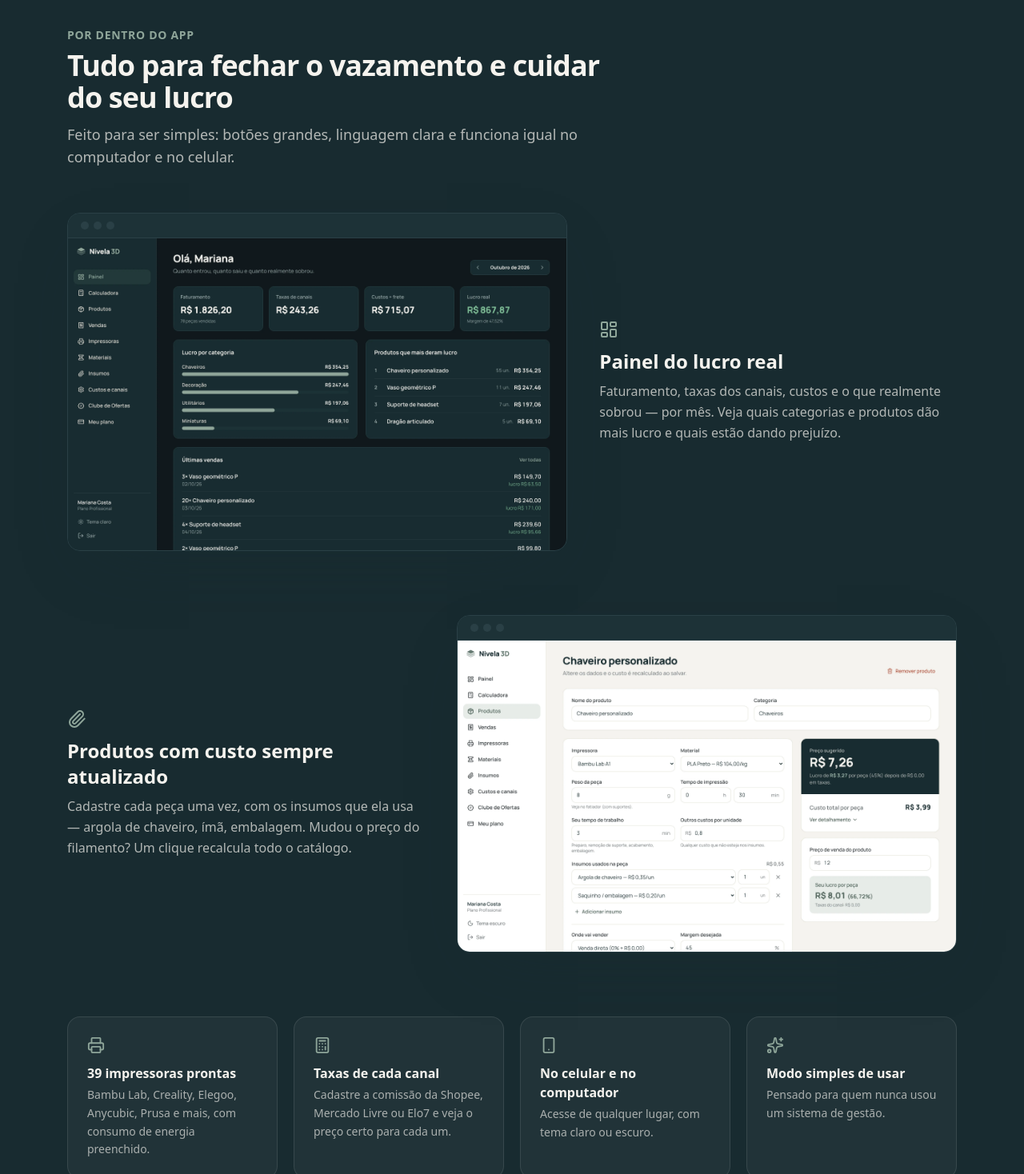
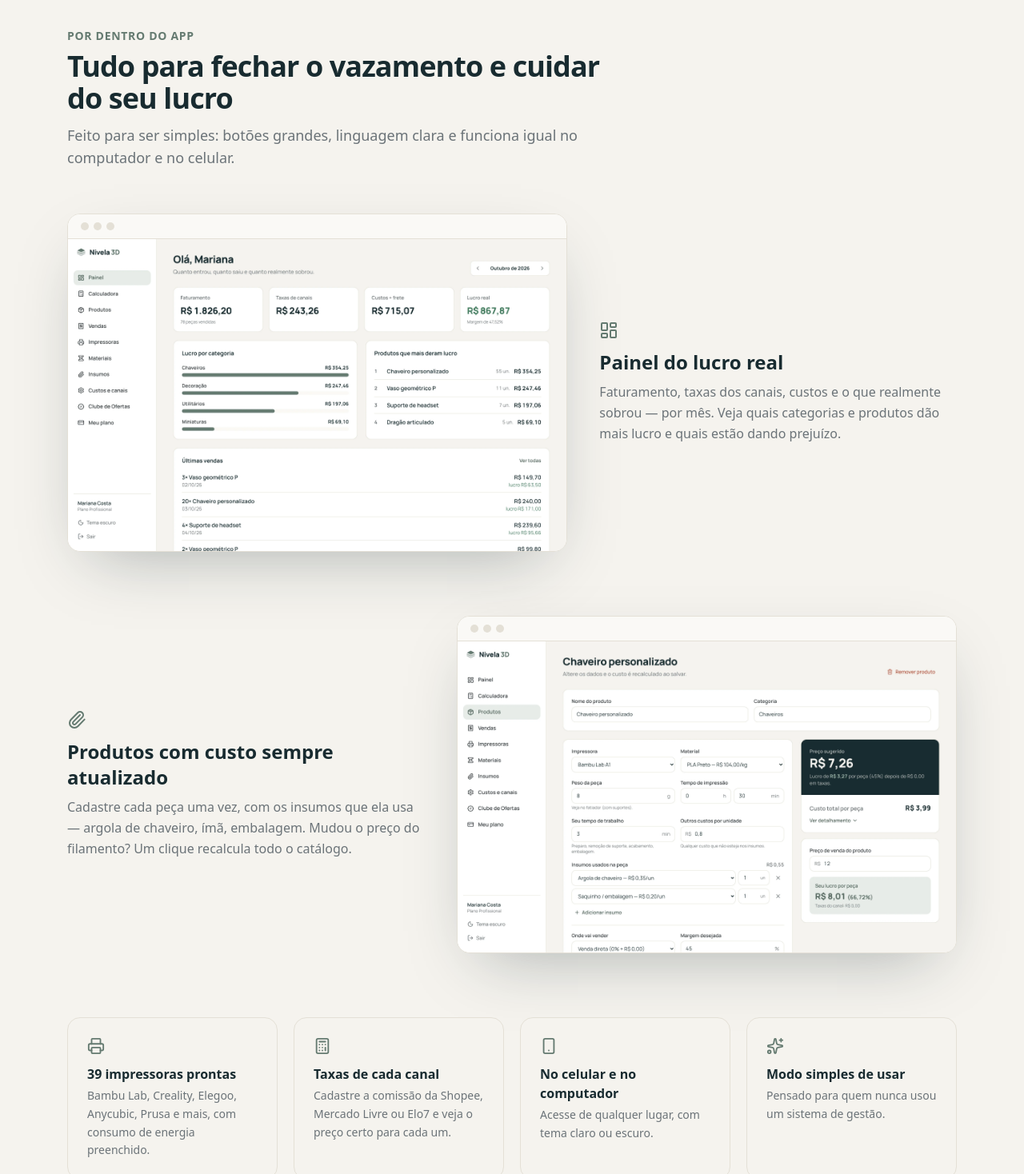
Before and after one commit to JulianoCenteno/nivela3d, a Next.js app: page / in a window 1280 px wide. Shown: the part 4252-5720 px from the top of the page at 80% size. Built offline with nearby package versions, Linux system fonts and the light colour scheme.

Commit message:
Site só no tema claro, combo leve todos (webhook + Meus conteúdos)
Co-Authored-By: Claude Opus 5.5 <noreply@anthropic.com>
Claude-Session: https://claude.ai/code/session_01LVe9KntqQCW2kSiuP9e3T9

```diff
--- a/src/app/(app)/conteudos/page.tsx
+++ b/src/app/(app)/conteudos/page.tsx
@@ -2,7 +2,7 @@ import { BadgePercent, Download, ExternalLink, FileText, Gift, LayoutTemplate, L
 import Link from "next/link";
 import { Flash, PageHeader } from "@/components/ui";
 import { getContext } from "@/lib/data";
-import { checkoutFor, EXTRAS } from "@/lib/extras";
+import { checkoutFor, COMBO, comboCheckout, EXTRAS } from "@/lib/extras";
 
 export const metadata = { title: "Meus conteúdos" };
 
@@ -19,6 +19,8 @@ export default async function ContentsPage({ searchParams }: { searchParams: Pro
   const { data } = await supabase.from("purchases").select("product").eq("status", "active");
   const owned = new Set((data ?? []).map((p) => p.product as string));
   const activePlan = plan !== "nenhum";
+  const missing = EXTRAS.filter((e) => !owned.has(e.code)).length;
+  const combo = comboCheckout();
 
   return (
     <>
@@ -29,6 +31,20 @@ export default async function ContentsPage({ searchParams }: { searchParams: Pro
         <h2 className="mb-4 flex items-center gap-2 text-lg font-bold">
           <ShoppingBag size={20} className="text-sage" /> Materiais extras
         </h2>
+        {missing >= 2 && combo && (
+          <div className="mb-5 flex flex-col gap-4 rounded-2xl bg-[#182B30] p-6 text-[#F5F3EE] sm:flex-row sm:items-center sm:justify-between">
+            <div>
+              <p className="text-sm font-bold uppercase tracking-wider text-[#C5B79E]">Combo leve todos</p>
+              <p className="mt-1 text-lg font-extrabold">Os 4 materiais extras por um super desconto</p>
+              <p className="tnum mt-1 text-[15px] text-[#F5F3EE]/70">
+                De <s>{COMBO.fullPrice}</s> por <b className="text-[#F5F3EE]">{COMBO.price}</b>
+              </p>
+            </div>
+            <a href={combo} target="_blank" rel="noopener" className="inline-flex items-center justify-center gap-2 rounded-xl bg-[#8FA69A] px-5 py-3 font-bold text-[#10191C] hover:bg-[#A3B8AD]">
+              Quero todos <Gift size={18} />
+            </a>
+          </div>
+        )}
         <div className="grid gap-5 md:grid-cols-2">
           {EXTRAS.map((e) => {
             const has = owned.has(e.code);
--- a/src/app/page.tsx
+++ b/src/app/page.tsx
@@ -19,7 +19,6 @@ import Image from "next/image";
 import Link from "next/link";
 import { Logo, LogoMark } from "@/components/Logo";
 import { PhoneCarousel } from "@/components/PhoneCarousel";
-import { ThemeToggle } from "@/components/ThemeToggle";
 import { CHECKOUT_LINKS } from "@/lib/plans";
 
 export const metadata: Metadata = {
@@ -319,20 +318,20 @@ export default function Landing() {
         </section>
 
         {/* ---------- Recursos ---------- */}
-        <section id="recursos" className="scroll-mt-20 bg-[#182B30] text-[#F5F3EE]">
+        <section id="recursos" className="scroll-mt-20 border-t border-line">
           <div className="mx-auto max-w-6xl px-5 py-20 lg:py-28">
             <div className="max-w-2xl">
-              <p className="text-sm font-bold uppercase tracking-wider text-[#8FA69A]">Por dentro do app</p>
+              <p className="text-sm font-bold uppercase tracking-wider text-sage">Por dentro do app</p>
               <h2 className="mt-2 text-3xl font-extrabold tracking-tight sm:text-4xl">Tudo para fechar o vazamento e cuidar do seu lucro</h2>
-              <p className="mt-3 text-lg text-[#F5F3EE]/70">Feito para ser simples: botões grandes, linguagem clara e funciona igual no computador e no celular.</p>
+              <p className="mt-3 text-lg text-muted">Feito para ser simples: botões grandes, linguagem clara e funciona igual no computador e no celular.</p>
             </div>
 
             <div className="mt-14 grid items-center gap-10 lg:grid-cols-[1.4fr_1fr]">
-              <div className="dark"><Shot src="/landing/painel-dark.webp" alt="Painel do Nivela 3D com faturamento, taxas, custos e lucro real do mês" /></div>
+              <div><Shot src="/landing/painel.webp" alt="Painel do Nivela 3D com faturamento, taxas, custos e lucro real do mês" /></div>
               <div>
-                <LayoutDashboard className="text-[#8FA69A]" />
+                <LayoutDashboard className="text-sage" />
                 <h3 className="mt-3 text-2xl font-bold">Painel do lucro real</h3>
-                <p className="mt-2 leading-relaxed text-[#F5F3EE]/70">
+                <p className="mt-2 leading-relaxed text-muted">
                   Faturamento, taxas dos canais, custos e o que realmente sobrou — por mês. Veja quais categorias e produtos dão
                   mais lucro e quais estão dando prejuízo.
                 </p>
@@ -341,14 +340,14 @@ export default function Landing() {
 
             <div className="mt-20 grid items-center gap-10 lg:grid-cols-[1fr_1.4fr]">
               <div className="lg:order-1">
-                <Paperclip className="text-[#8FA69A]" />
+                <Paperclip className="text-sage" />
                 <h3 className="mt-3 text-2xl font-bold">Produtos com custo sempre atualizado</h3>
-                <p className="mt-2 leading-relaxed text-[#F5F3EE]/70">
+                <p className="mt-2 leading-relaxed text-muted">
                   Cadastre cada peça uma vez, com os insumos que ela usa — argola de chaveiro, ímã, embalagem. Mudou o preço do
                   filamento? Um clique recalcula todo o catálogo.
                 </p>
               </div>
-              <div className="dark lg:order-2"><Shot src="/landing/produto-insumos.webp" alt="Cadastro de produto com insumos como argola e embalagem" /></div>
+              <div className="lg:order-2"><Shot src="/landing/produto-insumos.webp" alt="Cadastro de produto com insumos como argola e embalagem" /></div>
             </div>
 
             <div className="mt-20 grid gap-5 sm:grid-cols-2 lg:grid-cols-4">
@@ -360,10 +359,10 @@ export default function Landing() {
               ].map(([Icon, t, d]) => {
                 const I = Icon as typeof Printer;
                 return (
-                  <div key={t as string} className="rounded-2xl border border-white/10 bg-white/[0.04] p-6">
-                    <I className="text-[#8FA69A]" size={22} />
+                  <div key={t as string} className="rounded-2xl border border-line bg-bg p-6">
+                    <I className="text-sage" size={22} />
                     <p className="mt-3 font-bold">{t as string}</p>
-                    <p className="mt-1 text-sm leading-relaxed text-[#F5F3EE]/65">{d as string}</p>
+                    <p className="mt-1 text-sm leading-relaxed text-muted">{d as string}</p>
                   </div>
                 );
               })}
@@ -506,7 +505,6 @@ export default function Landing() {
         <div className="mx-auto flex max-w-6xl flex-col items-center justify-between gap-4 px-5 py-8 text-sm text-muted sm:flex-row">
           <Logo size={24} />
           <p>© {new Date().getFullYear()} Nivela 3D · Gestão inteligente para impressão 3D</p>
-          <ThemeToggle />
         </div>
       </footer>
     </div>
--- a/src/components/ThemeToggle.tsx
+++ b/src/components/ThemeToggle.tsx
@@ -33,4 +33,4 @@ export function ThemeToggle({ className = "" }: { className?: string }) {
 }
 
 /** Script inline: aplica o tema antes da pintura para evitar "piscar". */
-export const themeScript = `(function(){try{var t=localStorage.getItem('nivela-theme');if(t==='dark'||(!t&&window.matchMedia('(prefers-color-scheme: dark)').matches))document.documentElement.classList.add('dark')}catch(e){}})()`;
+export const themeScript = `(function(){try{if(location.pathname==='/'){document.documentElement.classList.remove('dark');return}var t=localStorage.getItem('nivela-theme');if(t==='dark'||(!t&&window.matchMedia('(prefers-color-scheme: dark)').matches))document.documentElement.classList.add('dark')}catch(e){}})()`;
--- a/src/lib/extras.ts
+++ b/src/lib/extras.ts
@@ -81,3 +81,7 @@ export function checkoutFor(code: ExtraCode): string | undefined {
   };
   return map[code] || undefined;
 }
+
+/** Combo "leve todos" (checkout próprio com super desconto). */
+export const COMBO = { price: "R$ 29,90", fullPrice: "R$ 55,60" };
+export const comboCheckout = () => process.env.NEXT_PUBLIC_CHECKOUT_BUMP_COMBO;
--- a/src/lib/webhook.ts
+++ b/src/lib/webhook.ts
@@ -105,8 +105,23 @@ export function addCycle(from: Date, cycle: Cycle): Date {
 const EXTRA_CODES = ["bump_mockups", "bump_etiquetas", "bump_mensagens", "bump_guia"];
 
 /** Identifica um order bump pelo mapa (ID/nome → código) ou por palavras do nome. */
+/** Combo "leve todos": libera todos os materiais extras de uma vez. */
+export function isCombo(raw: string | null): boolean {
+  if (!raw) return false;
+  const s = raw.toLowerCase();
+  return s.includes("combo") || s.includes("leve todos") || s.includes("todos os materiais") || s.includes("kit completo");
+}
+
+/** Extras liberados por um item do pedido (o combo libera todos). */
+export function parseExtras(raw: string | null, map: Record<string, string> = {}): string[] {
+  if (isCombo(raw)) return [...EXTRA_CODES];
+  const one = parseExtra(raw, map);
+  return one ? [one] : [];
+}
+
 export function parseExtra(raw: string | null, map: Record<string, string> = {}): string | null {
   if (!raw) return null;
+  if (isCombo(raw)) return null;
   if (map[raw] && EXTRA_CODES.includes(map[raw])) return map[raw];
   const s = raw.toLowerCase();
   if (s.includes("mockup")) return "bump_mockups";
@@ -156,14 +171,14 @@ export function parseEvent(payload: unknown, map: Record<string, string> = {}):
   const email = pick(payload, EMAIL)?.toLowerCase();
   if (!email || !email.includes("@")) return null;
   const names = productNames(payload);
-  const extras = [...new Set(names.map((n) => parseExtra(n, map)).filter(Boolean) as string[])];
-  const planName = names.find((n) => !parseExtra(n, map) && parsePlan(n, map)) ?? null;
+  const extras = [...new Set(names.flatMap((n) => parseExtras(n, map)))];
+  const planName = names.find((n) => parseExtras(n, map).length === 0 && parsePlan(n, map)) ?? null;
   const productRaw = planName ?? pick(payload, PRODUCT);
   const end = pick(payload, PERIOD_END);
   const endDate = end && !Number.isNaN(Date.parse(end)) ? new Date(end).toISOString() : null;
   return {
     email,
-    plan: productRaw && !parseExtra(productRaw, map) ? parsePlan(productRaw, map) : null,
+    plan: productRaw && parseExtras(productRaw, map).length === 0 ? parsePlan(productRaw, map) : null,
     extras,
     status: parseStatus(pick(payload, STATUS)),
     cycle: structuredCycle(payload) ?? parseCycle(names.join(" ")),
```
Also changed, not shown: public/dh/combo.jpg (added), 1 other file (tests, documents, lock files or other folders).
